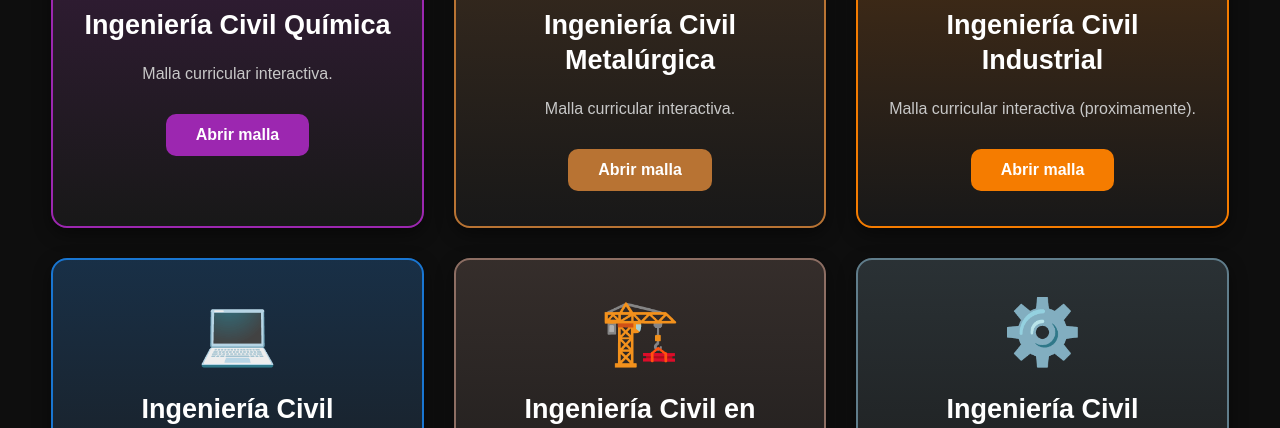
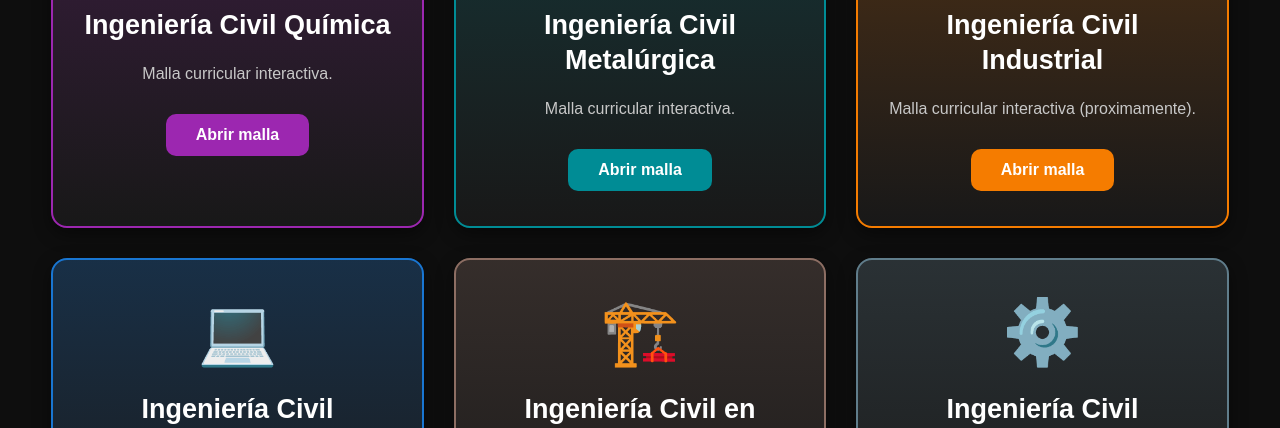
Before and after one commit to MallasPUCV/home, a plain HTML site: page index.html in a window 1280 px wide. Shown: the part 706-1134 px from the top of the page. Drawn offline with Linux system fonts and the light colour scheme.

Commit message:
Update index.html

```diff
--- a/index.html
+++ b/index.html
@@ -106,7 +106,7 @@
         <a
             href="https://mallaspucv.github.io/meta/"
             class="card"
-            style="--color:#B87333;">
+            style="--color:#008C95;">
 
             <div class="icon">⚒️</div>
 
```
